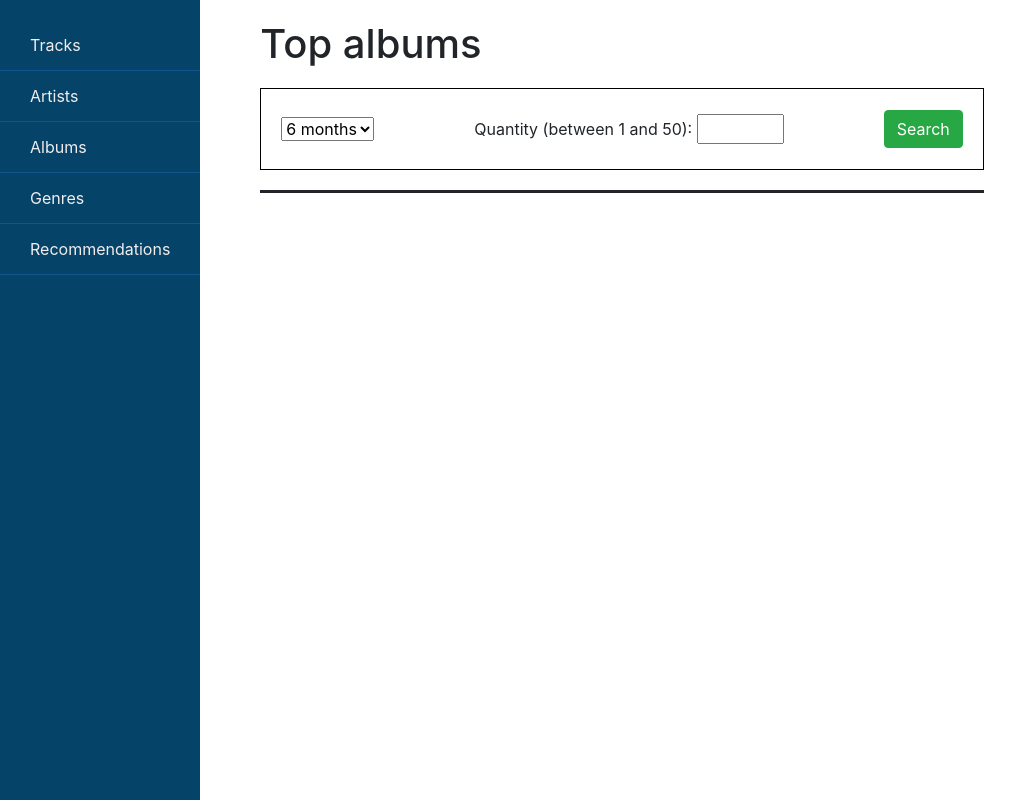
After one commit to ManfredAr/SpotifyWrapped, a Django app: template SpotifyWrapped/spotify/templates/spotify/album.html in a window 1280 px wide. The commit adds this page. Shown: the whole page, without its empty margins (0-1017 px from the left). Run offline with Django 4.2, Linux system fonts and the light colour scheme; the template is opened without the code that fills it, so the values that code supplies are empty.

Commit message:
Added a page to display top albums
It works in a similar way to the tracks page and allows the user to
filter by time and amount

```diff
--- /dev/null
+++ b/SpotifyWrapped/spotify/templates/spotify/album.html
@@ -0,0 +1,53 @@
+{% extends 'spotify/base.html' %}
+{% load static %}
+
+{% block style %}
+<link rel="stylesheet" type="text/css" media="screen" href="{% static 'css/album.css' %}">
+<script src="{% static 'js/album.js' %}"></script>
+{% endblock %}
+
+
+{% block content %}
+    <div class="track">
+        <h1>Top albums</h1>
+        <div class="form" id="search">
+            <form method="POST">
+                {% csrf_token %}
+                    <div class="set">
+                      <div class="dropdown">
+                        <select id="search" name="fil" class="form-select form-select-lg" aria-label=".form-select-lg example">
+                            <option name="time" value="medium_term">6 months</option>
+                            <option name="time" value="long_term">All time</option>
+                            <option name="time" value="short_term">4 weeks</option>
+                        </select>
+                      </div>
+                      <div class="inp">
+                          <label for="quantity">Quantity (between 1 and 50):</label>
+                          <input type="number" id="quantity" name="quantity" min="1" max="50">
+                      </div>
+                      <div class="send">
+                          <button type="submit" class="btn btn-success"> Search </button>
+                      </div>
+                    </div>
+            </form>
+        </div>
+
+        <div id="tracks">
+            {% for i in tracks %}
+                <div class="track">
+                    <div class="card" style="width: 18rem;">
+                        <img class="card-img-top" src="{{i.image}}" alt="Card image cap">
+                        <div class="card-body">
+                          <h5 class="card-title">{{i.album}}</h5>
+                          <p class="card-text">
+                            <p>By: {{i.artist}}</p>
+                            <p>Released: {{i.release}}</p>
+                          </p>
+                          <a href="{{i.link}}"Go somewhere>go to website</a>
+                        </div>
+                      </div>
+                </div>
+            {% endfor %}
+        </div>
+    </div>
+{% endblock %}
--- a/SpotifyWrapped/spotify/templates/spotify/base.html
+++ b/SpotifyWrapped/spotify/templates/spotify/base.html
@@ -21,13 +21,13 @@
         <div class="sidebar">
             <ul>
                 <li>
-                    <a href="#">
-                        <span class="item">Artists</span>
+                    <a href="/tracks/">
+                        <span class="item">Tracks</span>
                     </a>
                 </li>
                 <li>
                     <a href="#">
-                        <span class="item">Tracks</span>
+                        <span class="item">Artists</span>
                     </a>
                 </li>
                 <li>
--- a/SpotifyWrapped/spotify/urls.py
+++ b/SpotifyWrapped/spotify/urls.py
@@ -5,5 +5,6 @@ urlpatterns = [
     path('home/', views.authorise),
     path('', views.home),
     path('tracks/', views.recent),
-    path('song/filter/', views.recent)
+    path('song/filter/', views.recent),
+    path('album/', views.albums),
 ]
--- a/SpotifyWrapped/spotify/views.py
+++ b/SpotifyWrapped/spotify/views.py
@@ -1,6 +1,7 @@
 from django.http import HttpResponseRedirect, JsonResponse
 from django.shortcuts import render
 import spotipy
+from backend.albums import album
 from spotipy.oauth2 import SpotifyOAuth, SpotifyClientCredentials
 from dotenv import load_dotenv
 load_dotenv()
@@ -42,3 +43,7 @@ def home(request):
 
 def recent(request):
     return songs.getSongs(request)
+
+
+def albums(request):
+    return album.getAlbums(request)
--- /dev/null
+++ b/SpotifyWrapped/static/css/album.css
@@ -0,0 +1,31 @@
+.set {
+    display: flex;
+    border-width: thin;
+    border-color: black;
+    border-style: solid;
+    padding: 20px;
+    justify-content: center;
+    align-items: center;
+}
+
+.set {
+    display: flex;
+    border-width: thin;
+    border-color: black;
+    border-style: solid;
+    padding: 20px;
+    margin-top: 20px;
+    margin-bottom: 20px;
+}
+
+.inp, .send {
+    margin-left: 100px;
+}
+
+.inp {
+    margin-top: 5px;
+}
+
+.track {
+    border-bottom-style: solid;
+}
```
Also changed, not shown: SpotifyWrapped/backend/albums.py (added, +57 -0 lines), SpotifyWrapped/static/js/album.js (added).
